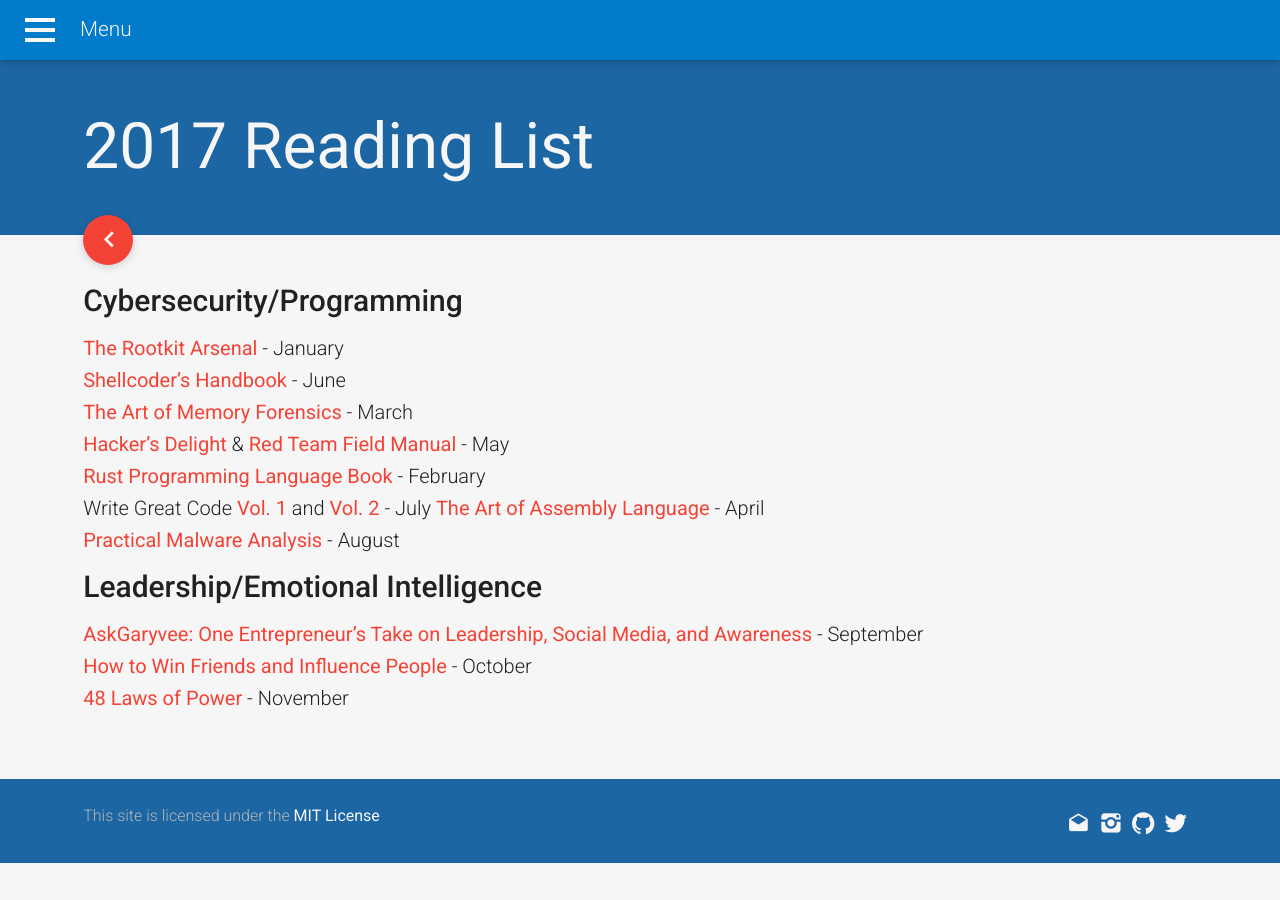
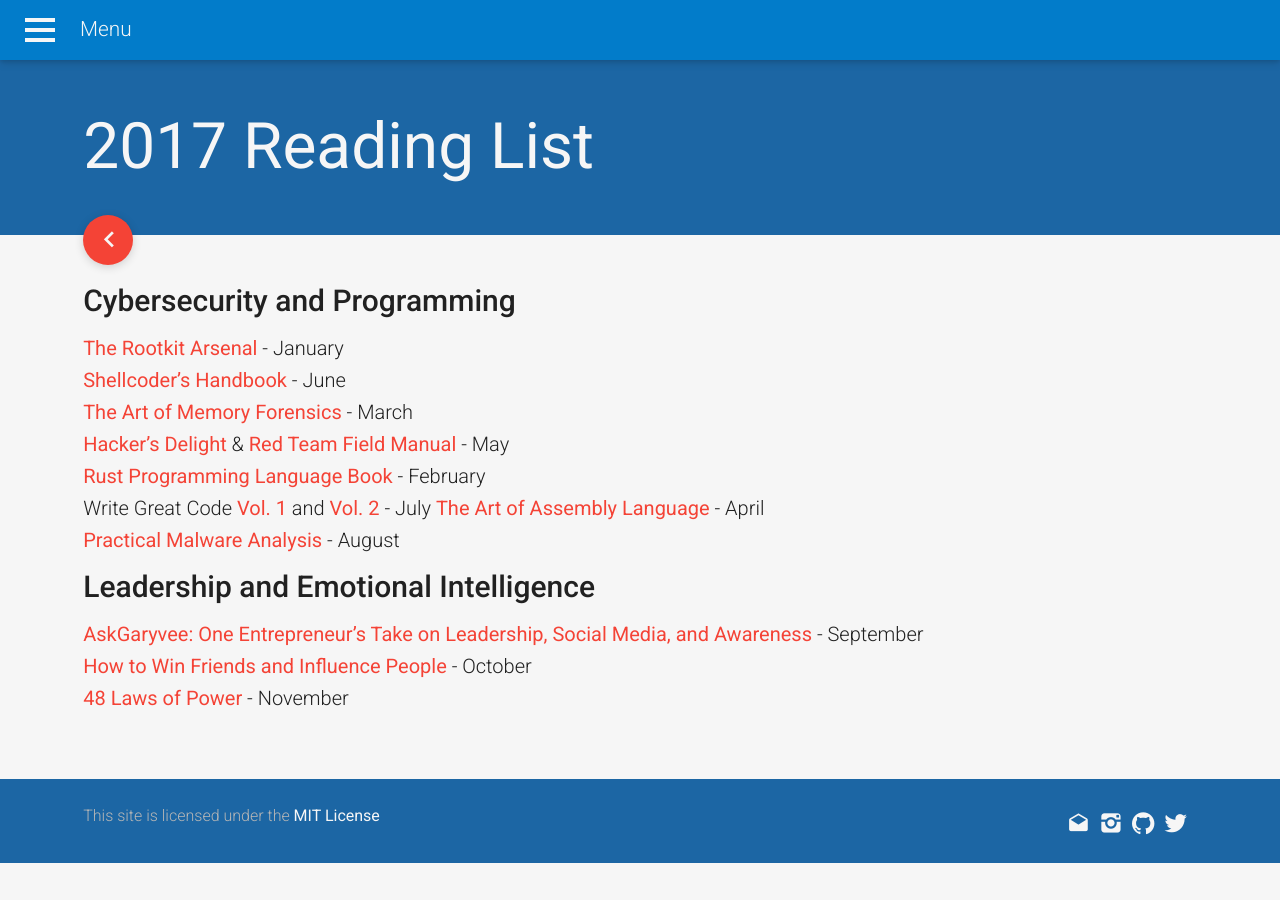
Before and after one commit to spitfire55/spitfire55.github.io, a Jekyll site: the page built from _pages/2017-Reading-List.md, in a window 1280 px wide. Built offline with Jekyll 4.4.1, drawn with Linux system fonts in a browser that asks for light colours; nearby versions of some CDN libraries.

Commit message:
Updated 2017 Reading List

```diff
--- a/_pages/2017-Reading-List.md
+++ b/_pages/2017-Reading-List.md
@@ -4,7 +4,7 @@
 permalink: /readinglist/
 ---
 
-## Cybersecurity/Programming
+## Cybersecurity and Programming
 
 [The Rootkit Arsenal](https://www.amazon.com/Rootkit-Arsenal-Escape-Evasion-Corners/dp/144962636X/) - January
 [Shellcoder's Handbook](https://www.amazon.com/Shellcoders-Handbook-Discovering-Exploiting-Security/dp/047008023X/) - June
@@ -15,7 +15,7 @@
 [The Art of Assembly Language](https://www.amazon.com/Art-Assembly-Language-Randall-Hyde/dp/1593272073) - April
 [Practical Malware Analysis](https://www.amazon.com/Practical-Malware-Analysis-Hands-Dissecting/dp/1593272901/) - August
 
-## Leadership/Emotional Intelligence
+## Leadership and Emotional Intelligence
 
 [AskGaryvee: One Entrepreneur's Take on Leadership, Social Media, and Awareness](https://www.amazon.com/AskGaryVee-Entrepreneurs-Leadership-Social-Self-Awareness/dp/0062273124/) - September
 [How to Win Friends and Influence People](https://www.amazon.com/How-Win-Friends-Influence-People/dp/0671027034/) - October
```
